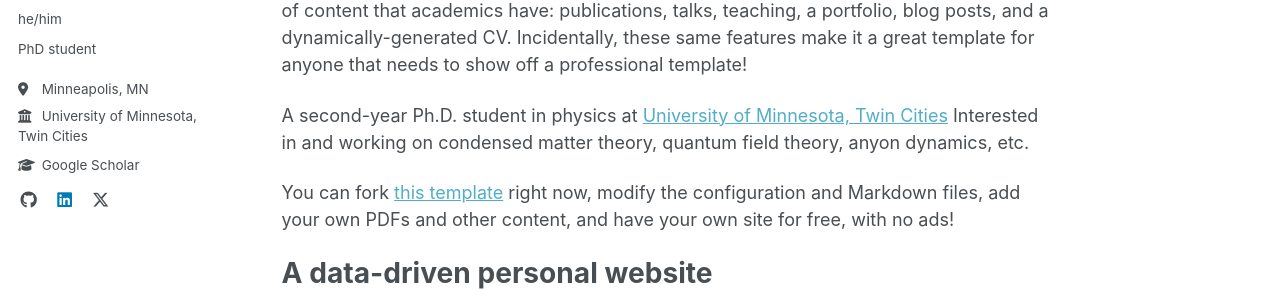
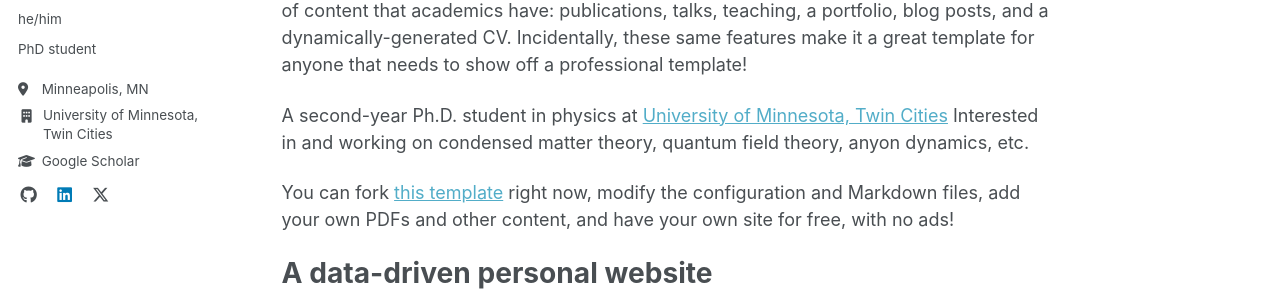
Before and after one commit to YutoNakajima1101/YutoNakajima1101.github.io, a Jekyll site: the page built from _pages/about.md, in a window 1280 px wide. Shown: the part 309-608 px from the top of the page. Built offline with Jekyll 4.4.1, drawn with Linux system fonts in a browser that asks for light colours; a script bundle is joined from its source files by our own code; library files that are not in the unit come from our copies.

Commit message:
Refactor author employer display in profile

```diff
--- a/_includes/author-profile.html
+++ b/_includes/author-profile.html
@@ -28,8 +28,11 @@
         <li class="author__desktop"><i class="fas fa-fw fa-location-dot icon-pad-right" aria-hidden="true"></i>{{ author.location }}</li>
       {% endif %}
       {% if author.employer %}
-        <li class="author__desktop"><i class="fas fa-fw fa-building-columns icon-pad-right" aria-hidden="true"></i>{{ author.employer }}</li>
-      {% endif %}
+  <li style="display: flex; align-items: flex-start; margin-bottom: 5px;">
+    <i class="fas fa-fw fa-building" aria-hidden="true" style="margin-top: 4px; margin-right: 8px;"></i>
+    <span style="line-height: 1.4;">{{ author.employer }}</span>
+  </li>
+{% endif %}
       {% if author.uri %}
         <li><a href="{{ author.uri }}"><i class="fas fa-fw fa-link icon-pad-right" aria-hidden="true"></i>{{ site.data.ui-text[site.locale].website_label | default: "Website" }}</a></li>
       {% endif %}
```
